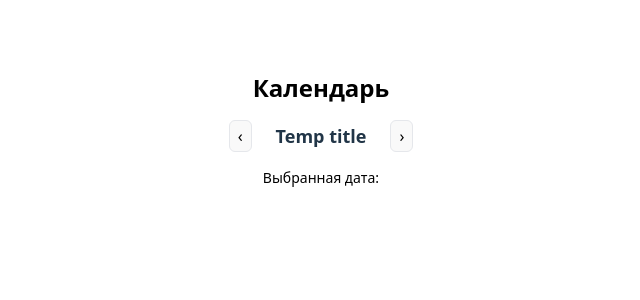
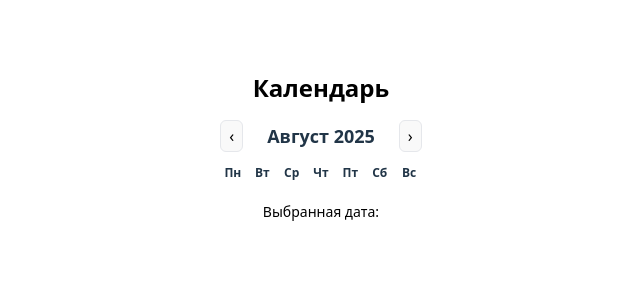
Before and after one commit to Neverbyy/calendar, a Vue app: page / in a window 1280 px wide. Shown: the top 300 px of the page, without its empty margins (343-983 px from the left). Built offline with nearby package versions, Linux system fonts and the light colour scheme.

Commit message:
added:  Dynamic title for calendar; week day display

```diff
--- a/src/components/Calendar.vue
+++ b/src/components/Calendar.vue
@@ -1,5 +1,5 @@
 <script setup>
-import { ref } from 'vue'
+import { ref, computed } from 'vue'
 
 const props = defineProps({
 	date: {
@@ -20,6 +20,8 @@ const monthNames = [
 ]
 
 const weekDayNames = ['Пн', 'Вт', 'Ср', 'Чт', 'Пт', 'Сб', 'Вс']
+
+const Title = computed(() => `${monthNames[currentMonth.value]} ${currentYear.value}`)
 
 const handlePrevMonth = () => {
 	if (currentMonth.value === 0) {
@@ -46,22 +48,33 @@ const handleNextMonth = () => {
 		<div class="calendar__nav">
 			<button
 				class="calendar__navBtn"
+				aria-label="Предыдущий месяц"
 				@click="handlePrevMonth"
 			>
 				‹
 			</button>
-			<div class="calendar__title">Temp title</div>
+			<div class="calendar__title"> {{ Title }}</div>
 			<button
 				class="calendar__navBtn"
+				aria-label="Следующий месяц"
 				@click="handleNextMonth"
 			>
 				›
 			</button>
 		</div>
 
-	</div>
+		<div class="calendar__week">
+			<div v-for="d in weekDayNames" :key="d" class="calendar__weekDay">
+				{{ d }}
+			</div>
+		</div>
+
+		<div class="calendar__grid">
+			<div>
+			</div>
+        </div>
+    </div>
 </template>
-
 <style scoped lang="scss">
 .calendar {
 	width: 100%;
@@ -90,6 +103,20 @@ const handleNextMonth = () => {
 		font-weight: 600;
 	}
 
+	&__week {
+		display: grid;
+		grid-template-columns: repeat(7, 1fr);
+		gap: 4px;
+		margin-bottom: 4px;
+	}
+
+	&__weekDay {
+		text-align: center;
+		font-size: 12px;
+		font-weight: 600;
+		padding: 4px 0;
+	}
+
 
 }
 </style>
```
